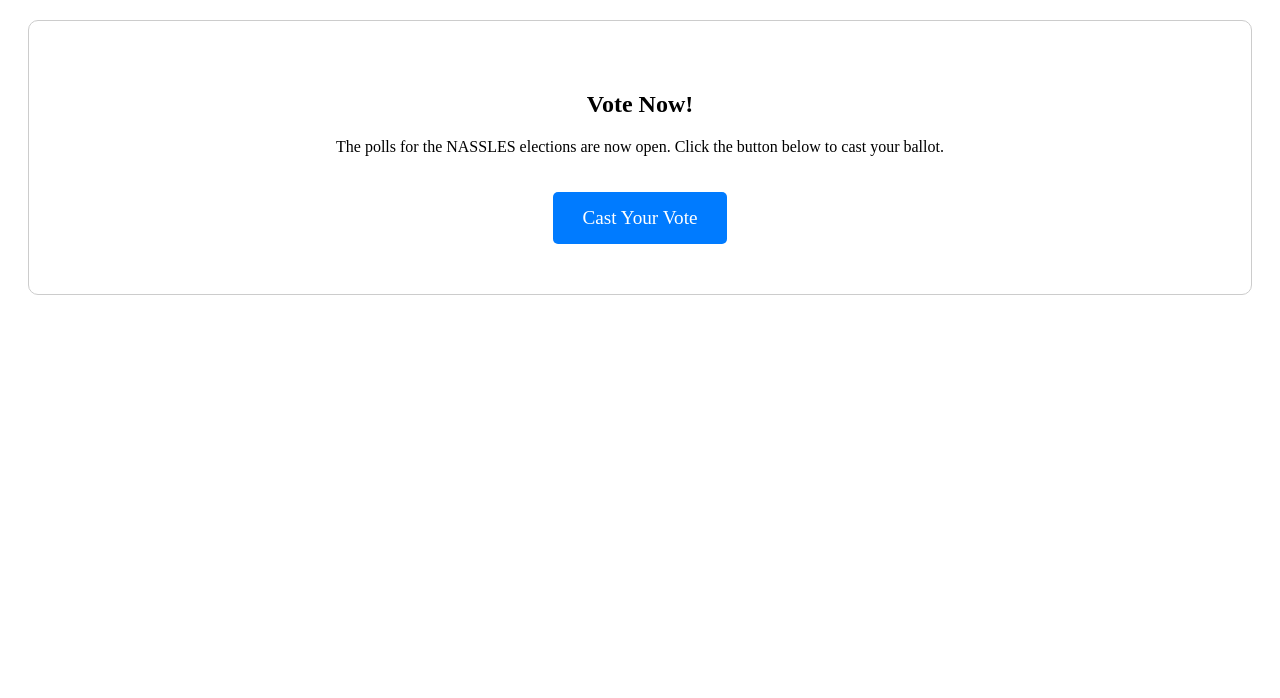
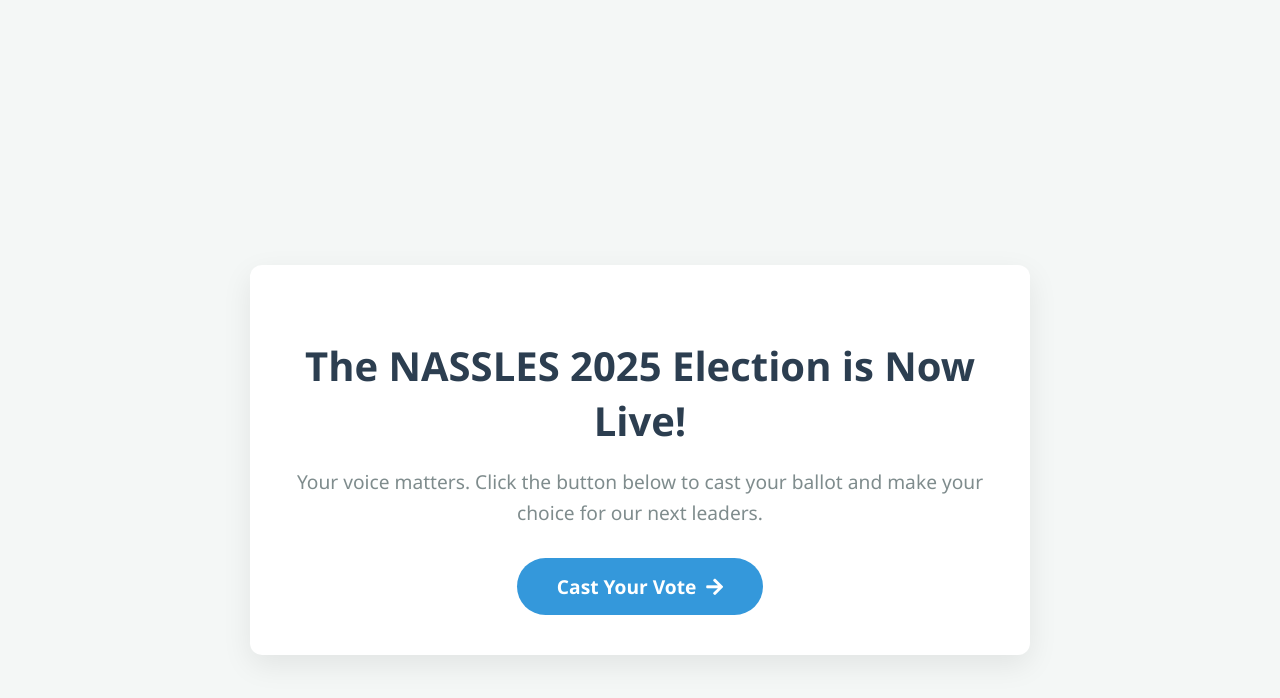
Before and after one commit to FadlullahOyedola/nasels-repo, a plain HTML site: page index.html in a window 1280 px wide. Drawn offline with Linux system fonts and the light colour scheme.

Commit message:
Update index.html

```diff
--- a/index.html
+++ b/index.html
@@ -4,46 +4,116 @@
     <meta charset="UTF-8">
     <meta name="viewport" content="width=device-width, initial-scale=1.0">
     <title>NASSLES Election System</title>
+    <link rel="stylesheet" href="https://cdnjs.cloudflare.com/ajax/libs/font-awesome/5.15.4/css/all.min.css">
     <style>
-        /* Add your existing CSS styles here */
+        /* --- Voting Section Styling --- */
+        body {
+            font-family: 'Segoe UI', Tahoma, Geneva, Verdana, sans-serif;
+            margin: 0;
+            background-color: #f0f2f5;
+        }
+
         .vote-section {
+            display: flex;
+            justify-content: center;
+            align-items: center;
+            min-height: 100vh; /* Set to viewport height for full-screen centering */
+            background-color: #f4f7f6;
+            padding: 60px 20px;
+        }
+
+        .vote-content {
             text-align: center;
-            padding: 50px;
-            border: 1px solid #ccc;
-            border-radius: 10px;
-            margin: 20px;
+            max-width: 700px;
+            padding: 40px;
+            background: #ffffff;
+            border-radius: 12px;
+            box-shadow: 0 10px 30px rgba(0, 0, 0, 0.08);
+            width: 100%;
         }
-        .btn {
-            background-color: #007bff;
+
+        .vote-title {
+            font-size: 2.5em;
+            font-weight: 700;
+            color: #2c3e50;
+            margin-bottom: 15px;
+        }
+
+        .vote-description {
+            font-size: 1.2em;
+            color: #7f8c8d;
+            line-height: 1.6;
+            margin-bottom: 30px;
+        }
+
+        .vote-button {
+            background-color: #3498db;
             color: white;
-            padding: 15px 30px;
+            font-size: 1.2em;
+            font-weight: 600;
+            padding: 15px 40px;
             text-decoration: none;
-            border-radius: 5px;
-            font-size: 1.2em;
-            display: inline-block;
-            margin-top: 20px;
+            border-radius: 50px;
+            transition: all 0.3s ease;
+            display: inline-flex;
+            align-items: center;
+            gap: 10px;
         }
-        .btn:hover {
-            background-color: #0056b3;
+
+        .vote-button:hover {
+            background-color: #2980b9;
+            transform: translateY(-3px);
+            box-shadow: 0 8px 15px rgba(52, 152, 219, 0.3);
+        }
+
+        .vote-button i {
+            font-size: 1em;
+        }
+
+        /* --- Responsive Design Media Queries --- */
+        @media (max-width: 768px) {
+            .vote-section {
+                padding: 40px 15px;
+            }
+
+            .vote-content {
+                padding: 20px;
+            }
+
+            .vote-title {
+                font-size: 1.8em;
+            }
+
+            .vote-description {
+                font-size: 1em;
+            }
+
+            .vote-button {
+                font-size: 1em;
+                padding: 12px 30px;
+                width: 100%;
+                border-radius: 8px;
+            }
         }
     </style>
 </head>
 <body>
 
-    <header>
-        </header>
-
     <main>
         <section class="vote-section">
-            <h2>Vote Now!</h2>
-            <p>The polls for the NASSLES elections are now open. Click the button below to cast your ballot.</p>
-            <a href="https://jeromy70317.softr.app" class="btn" target="_blank">Cast Your Vote</a>
+            <div class="vote-content">
+                <h2 class="vote-title">The NASSLES 2025 Election is Now Live!</h2>
+                <p class="vote-description">
+                    Your voice matters. Click the button below to cast your ballot and make your choice for our next leaders.
+                </p>
+                <a href="https://jeromy70317.softr.app" class="vote-button" target="_blank">
+                    Cast Your Vote
+                    <i class="fas fa-arrow-right"></i>
+                </a>
+            </div>
         </section>
 
         </main>
 
-    <footer>
-        </footer>
-
 </body>
 </html>
```
